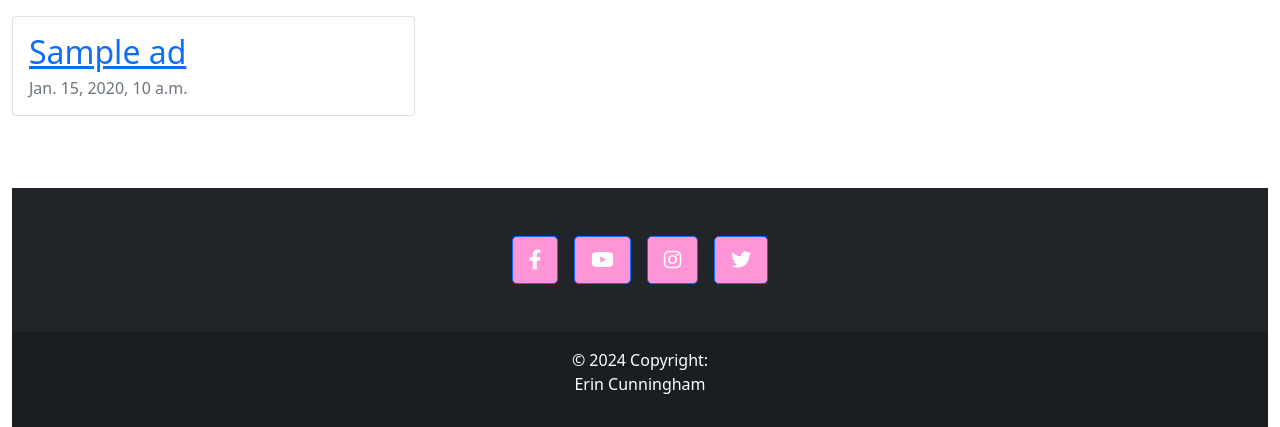
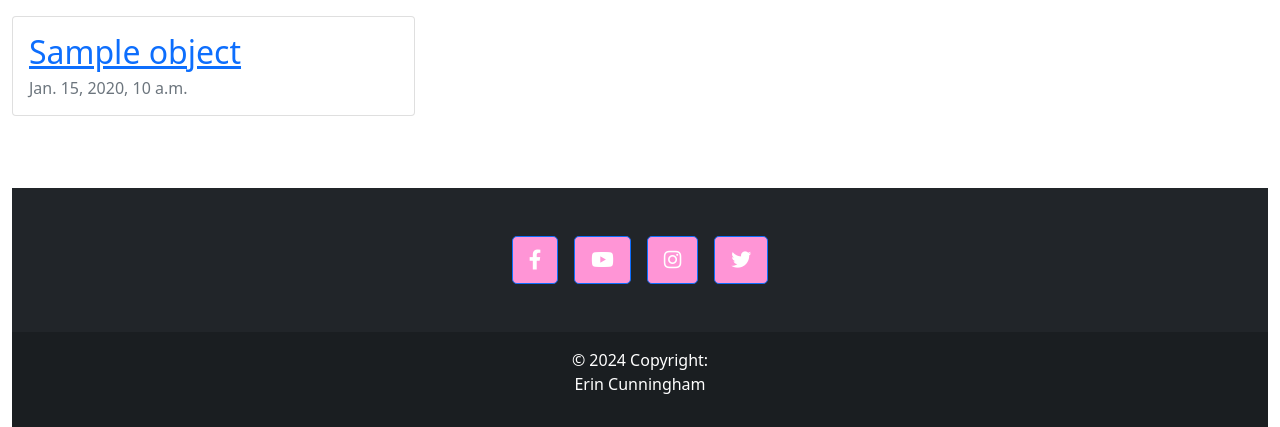
Before and after one commit to erincunningham7/pp4-project-portfolio-four, a Django app: template ads/templates/ads/index.html in a window 1280 px wide. Shown: the part 56-483 px from the top of the page. Run offline with Django 4.2, Linux system fonts and the light colour scheme; the template is opened without the code that fills it: most values are stand-ins (such as "Sample title", 1, 10 or a date in 2020).

Commit message:
change context object name to display adverts

```diff
--- a/ads/templates/ads/index.html
+++ b/ads/templates/ads/index.html
@@ -9,7 +9,7 @@
         <!-- Advert List Column -->
         <div class="col-12 mt-3 left">
             <div class="row">
-                {% for ad in ad_list %}
+                {% for ad in object_list %}
                 <div class="col-md-4">
                     <div class="card mb-4">
                         <div class="card-body">
```
